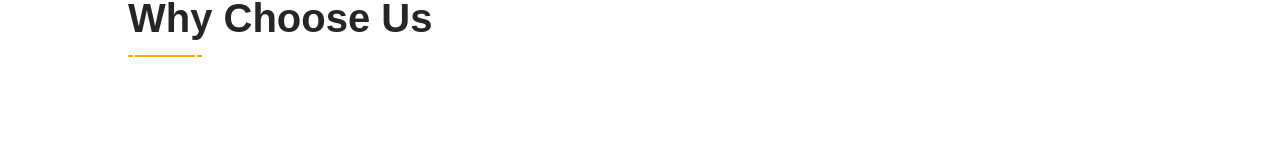
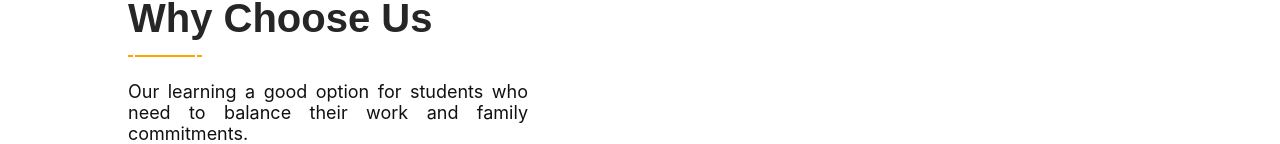
Before and after one commit to TamannaAfroz2666/Online-Course-BD, a React (Create React App) app: page / in a window 1280 px wide. Shown: the part 1722-1866 px from the top of the page. Before the commit the page ends 1783 px from the top, so only its background shows below. Built offline with nearby package versions, Linux system fonts and the light colour scheme.

Commit message:
short description create and designed

```diff
--- a/src/components/ChooseUs/ChooseInfo/ChooseInfo.css
+++ b/src/components/ChooseUs/ChooseInfo/ChooseInfo.css
@@ -15,6 +15,16 @@
     font-weight: 600;
     font-family: sans-serif;
 }
+.infoHead p{
+    width: 400px;
+    text-align: justify;
+    margin-top: 20px;
+    font-size: 18px;
+    font-weight: 400;
+    color: #111;
+
+}
+
 .horizontal{
     display: inline-flex;
 }
--- a/src/components/ChooseUs/ChooseInfo/ChooseInfo.js
+++ b/src/components/ChooseUs/ChooseInfo/ChooseInfo.js
@@ -11,6 +11,7 @@ const ChooseInfo = () => {
                      <hr color='orange' size='4' className='second' />
                      <hr color='orange' size='4'  className='first'/>
                 </div>
+                <p>Our learning a good option for students who need to balance their work and family commitments.</p>
 
             </div>
 
```
